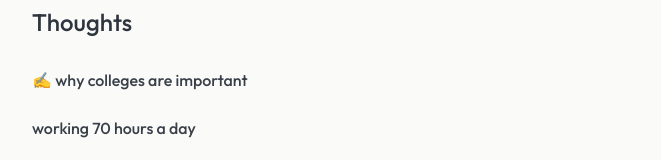
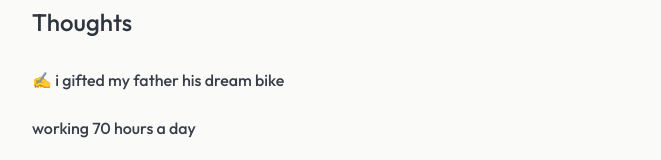
Before and after one commit to priyanshuratnakar/ratnakar.xyz, a Next.js app: page / in a window 1280 px wide. Shown: the part 1211-1371 px from the top of the page, without its empty margins (293-954 px from the left). Built offline with nearby package versions, Linux system fonts and the light colour scheme.

Commit message:
home page updated
- new blog added

```diff
--- a/pages/index.tsx
+++ b/pages/index.tsx
@@ -225,7 +225,7 @@ export default function Home() {
                   rel={"noreferrer"}
                   style={{ fontWeight: "500" }}
                 >
-                  why colleges are important
+                  i gifted my father his dream bike
                 </a>
               </Text>
               <Text>
```
